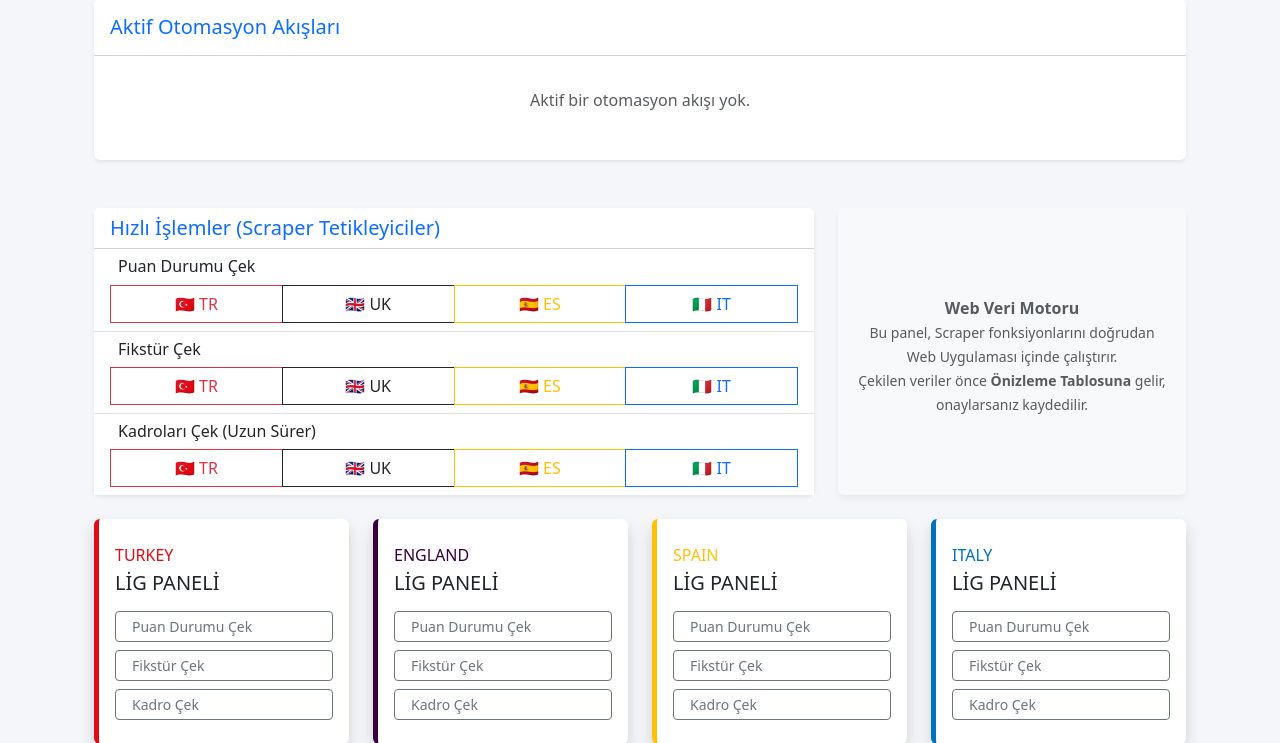
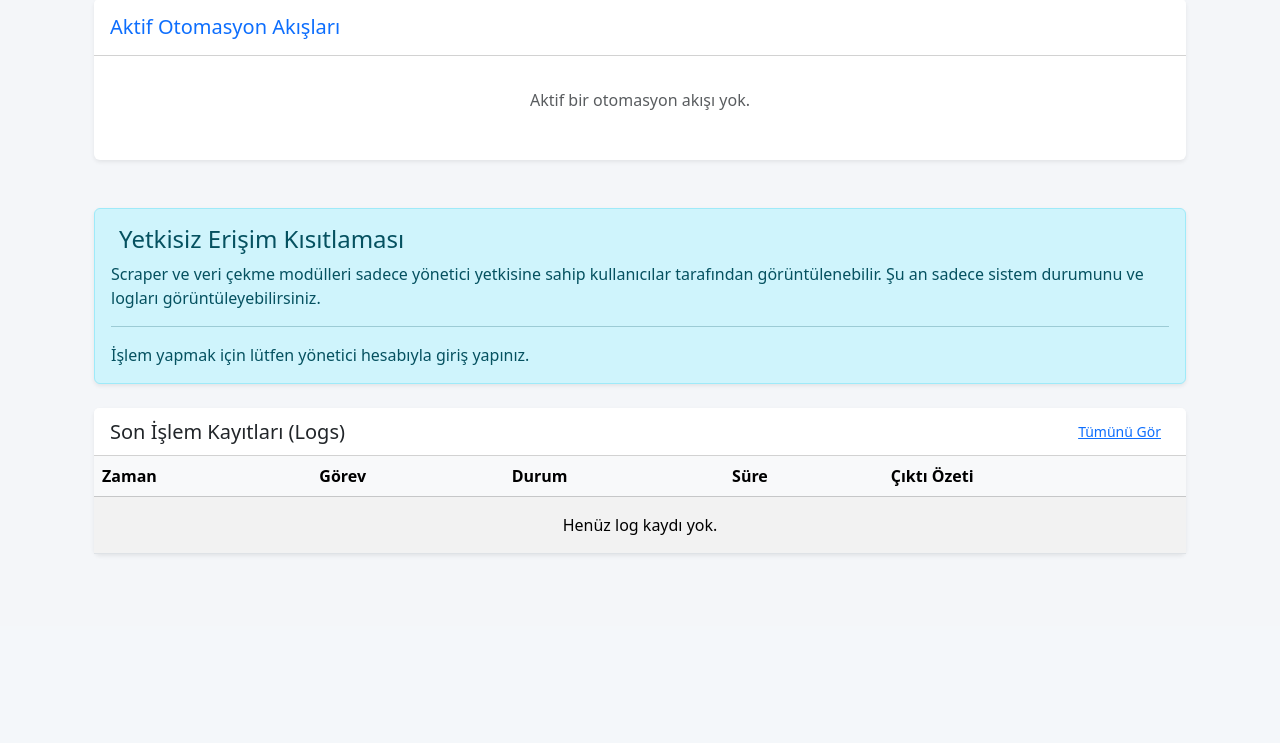
Before and after one commit to argunvaran/wizard-scrap, a Django app: page /otomasyon/ in a window 1280 px wide. Shown: the part 175-918 px from the top of the page. After the commit the page ends 730 px from the top, so only its background shows below. Run offline with Django 5.2, Linux system fonts and the light colour scheme; data that the repository does not hold is empty.

Commit message:
Restrict scraper controls to Superuser only

```diff
--- a/automation/templates/automation/dashboard.html
+++ b/automation/templates/automation/dashboard.html
@@ -107,6 +107,7 @@
         }
     </style>
 
+    {% if request.user.is_superuser %}
     <!-- Shortcuts Section -->
     <div class="row">
         <div class="col-md-8 mb-4">
@@ -250,6 +251,17 @@
         </div>
         {% endfor %}
     </div>
+    {% else %}
+    <div class="alert alert-info shadow-sm" role="alert">
+        <h4 class="alert-heading"><i class="fas fa-lock me-2"></i>Yetkisiz Erişim Kısıtlaması</h4>
+        <p>
+            Scraper ve veri çekme modülleri sadece yönetici yetkisine sahip kullanıcılar tarafından görüntülenebilir.
+            Şu an sadece sistem durumunu ve logları görüntüleyebilirsiniz.
+        </p>
+        <hr>
+        <p class="mb-0">İşlem yapmak için lütfen yönetici hesabıyla giriş yapınız.</p>
+    </div>
+    {% endif %}
 
     <!-- Recent Logs -->
     <div class="row mt-4">
```
